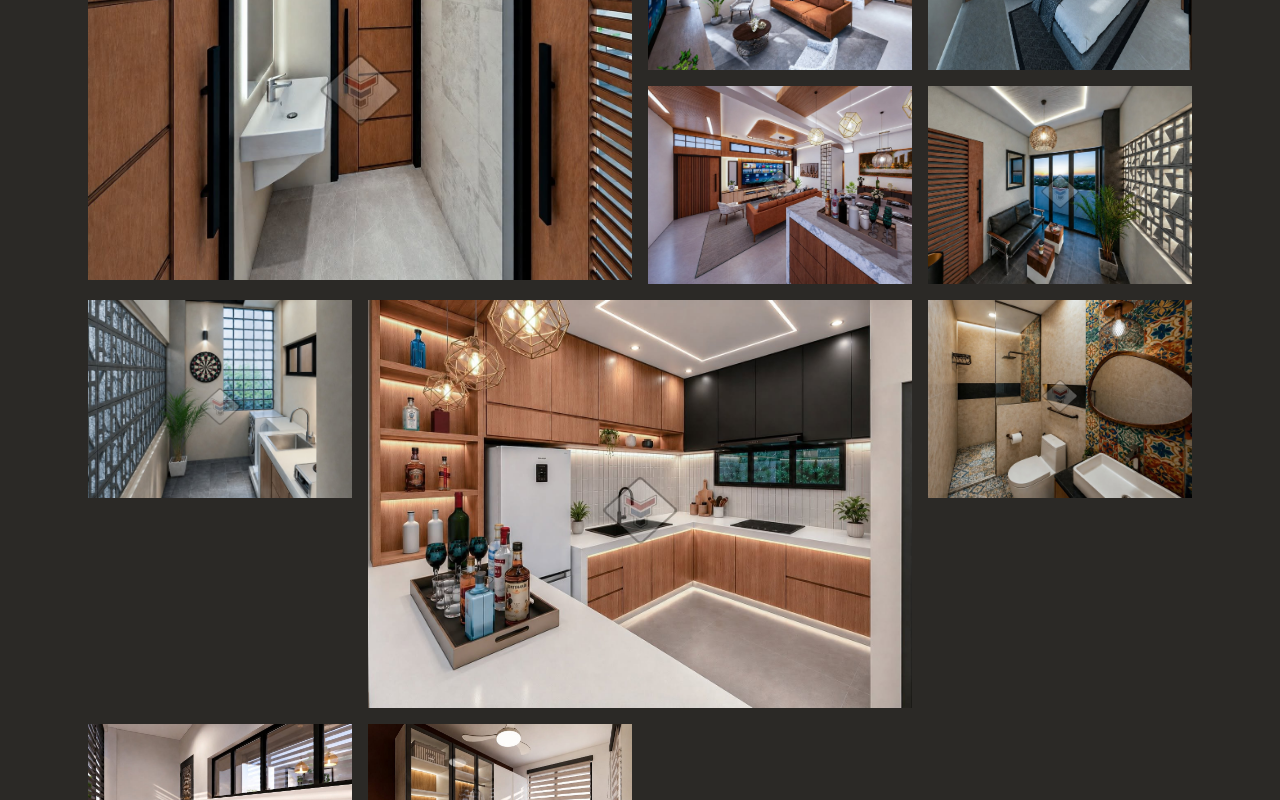
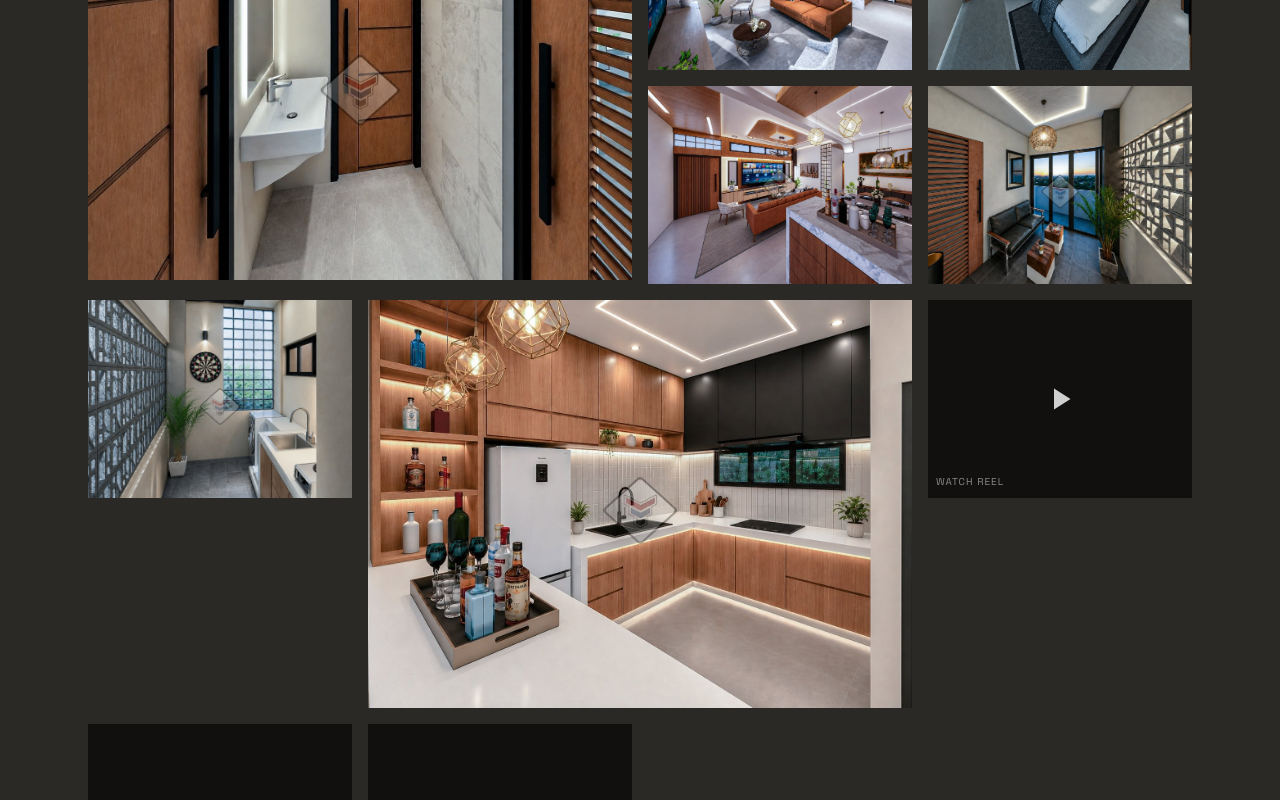
Before and after one commit to ganzonyd-bot/arkylite, a Next.js app: page / in a window 1280 px wide. Shown: the part 7217-8017 px from the top of the page. Built offline with nearby package versions, Linux system fonts and the light colour scheme.

Commit message:
portrait reel layout on gallery page, add video cards to homepage gallery

```diff
--- a/app/components/Gallery.tsx
+++ b/app/components/Gallery.tsx
@@ -2,7 +2,14 @@ import Link from "next/link";
 import Image from "next/image";
 import ScrollAnimation from "./ScrollAnimation";
 
-const IMAGES = [
+interface GalleryItem {
+  src: string;
+  alt: string;
+  span: string;
+  type?: "image" | "video";
+}
+
+const ITEMS: GalleryItem[] = [
   { src: "/images/gallery/gallery-1.jpg", alt: "Project photo 1", span: "md:col-span-2 md:row-span-2" },
   { src: "/images/gallery/gallery-2.jpg", alt: "Project photo 2", span: "" },
   { src: "/images/gallery/gallery-3.jpg", alt: "Project photo 3", span: "" },
@@ -32,6 +39,13 @@ const IMAGES = [
 ];
 
 export default function Gallery() {
+  const FEATURED: GalleryItem[] = [
+    ...ITEMS.slice(0, 7),
+    { src: "", alt: "Project Reel 1", span: "", type: "video" },
+    { src: "", alt: "Project Reel 2", span: "", type: "video" },
+    { src: "", alt: "Project Reel 3", span: "", type: "video" },
+  ];
+
   return (
     <section id="gallery" className="bg-[#2B2926] py-16 md:py-24">
       <div className="max-w-6xl mx-auto px-6">
@@ -44,21 +58,42 @@ export default function Gallery() {
           </p>
 
           <div className="grid grid-cols-2 md:grid-cols-4 gap-3 md:gap-4">
-            {IMAGES.slice(0, 10).map((img, i) => (
+            {FEATURED.map((item, i) =>
+              item.type === "video" ? (
+                <Link
+                  key={`video-${i}`}
+                  href="/gallery"
+                  className="aspect-[4/3] overflow-hidden relative bg-black/60 flex items-center justify-center group"
+                >
+                  <svg
+                    width="36"
+                    height="36"
+                    viewBox="0 0 24 24"
+                    fill="white"
+                    className="opacity-80 group-hover:opacity-100 group-hover:scale-110 transition-all duration-200"
+                  >
+                    <path d="M8 5v14l11-7z" />
+                  </svg>
+                  <p className="absolute bottom-2 left-2 text-white/50 text-[10px] tracking-widest uppercase group-hover:text-white/90 transition-colors duration-200">
+                    Watch Reel
+                  </p>
+                </Link>
+              ) : (
                 <div
-                key={img.src}
-                className={`${img.span} aspect-[4/3] overflow-hidden relative group`}
+                  key={item.src}
+                  className={`${item.span} aspect-[4/3] overflow-hidden relative group`}
                 >
                   <Image
-                  src={img.src}
-                  alt={img.alt}
+                    src={item.src}
+                    alt={item.alt}
                     fill
                     sizes="(max-width: 768px) 50vw, 25vw"
                     className="object-cover transition-transform duration-700 ease-out group-hover:scale-105"
                     loading={i === 0 ? "eager" : "lazy"}
                   />
                 </div>
-            ))}
+              )
+            )}
           </div>
 
           <div className="flex justify-center mt-12">
--- a/app/gallery/page.tsx
+++ b/app/gallery/page.tsx
@@ -92,11 +92,11 @@ export default function GalleryPage() {
                 Project walkthroughs, site updates, and more.
               </p>
               {VIDEOS.length > 0 ? (
-                <div className="grid grid-cols-1 md:grid-cols-2 gap-6">
+                <div className="max-w-sm mx-auto space-y-8">
                   {VIDEOS.map((video, i) => (
-                    <div key={i} className="aspect-video overflow-hidden relative bg-black/50">
+                    <div key={i} className="aspect-[9/16] overflow-hidden relative bg-black/50">
                       <iframe
-                        src={`https://www.facebook.com/plugins/video.php?href=${encodeURIComponent(video.url)}&show_text=false&width=560`}
+                        src={`https://www.facebook.com/plugins/video.php?href=${encodeURIComponent(video.url)}&show_text=false&width=267`}
                         className="absolute inset-0 w-full h-full"
                         allowFullScreen
                         allow="autoplay; clipboard-write; encrypted-media; picture-in-picture; web-share"
```
Lines whose indentation alone changed are shown as unchanged.
